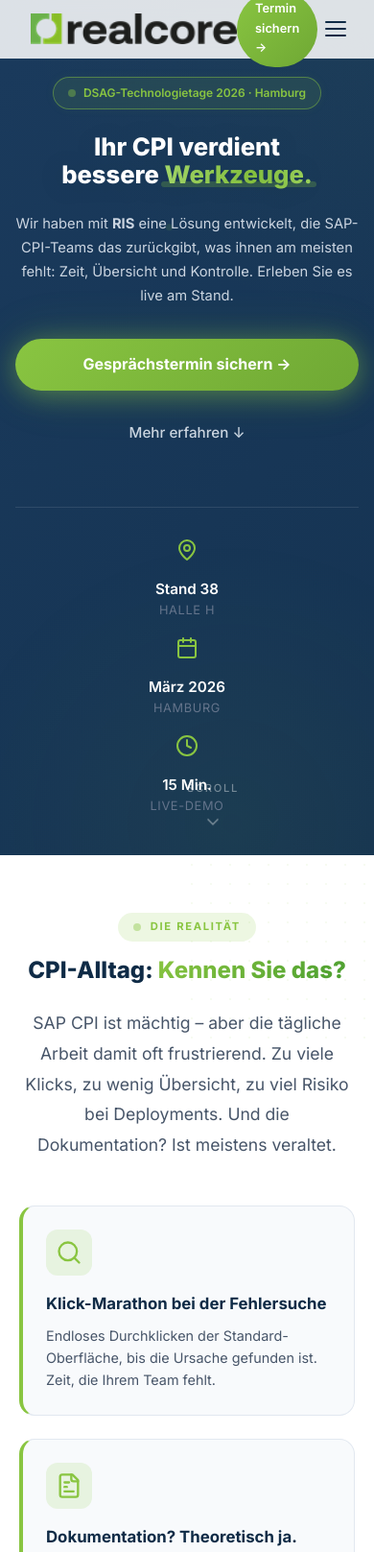
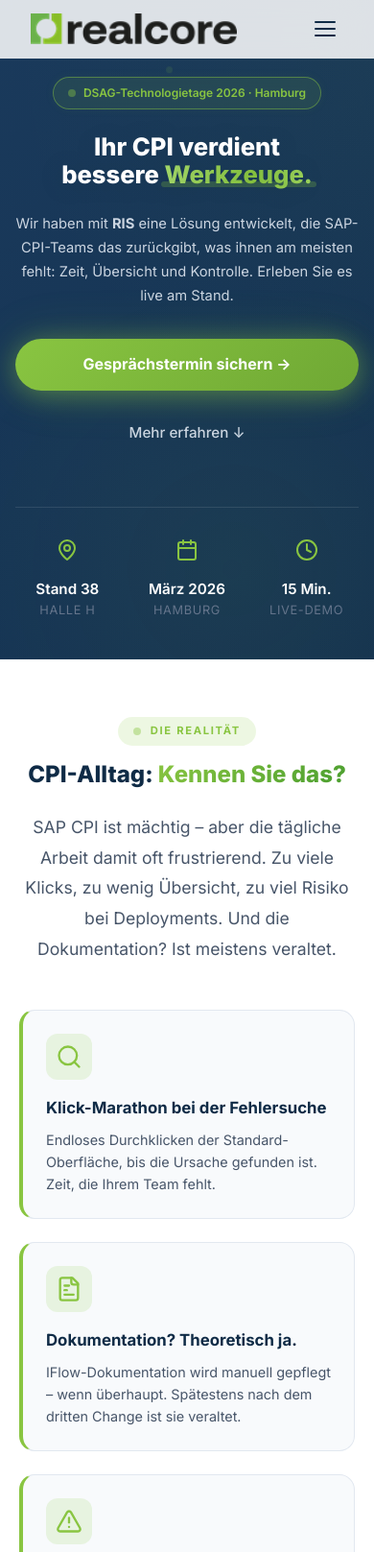
Before and after one commit to mbanner77/rislanding, a plain HTML site: page index.html in a window 390 px wide. Shown: the top 1617 px of the page at 96% size. Drawn offline with Linux system fonts and the light colour scheme.

Commit message:
Mobile: Nav-CTA ausblenden, Hero-Meta nebeneinander, Scroll-Indicator und Dot-Pattern auf Mobile entfernt, Books-Image skaliert

```diff
--- a/index.html
+++ b/index.html
@@ -1526,8 +1526,15 @@
             }
 
             .nav-cta {
-                padding: 0.55rem 1.2rem;
-                font-size: 0.8rem;
+                display: none;
+            }
+
+            .scroll-indicator {
+                display: none;
+            }
+
+            .dot-pattern::after {
+                display: none;
             }
 
             .hero {
@@ -1545,8 +1552,15 @@
             }
 
             .hero-meta {
-                flex-direction: column;
+                flex-direction: row;
+                flex-wrap: wrap;
+                justify-content: center;
                 gap: 1rem;
+            }
+
+            .hero-meta-item {
+                flex: 1;
+                min-width: 90px;
             }
 
             .hero-cta-group {
@@ -1598,6 +1612,12 @@
 
             .books-image {
                 order: -1;
+            }
+
+            .books-image img {
+                max-width: 280px;
+                margin: 0 auto;
+                display: block;
             }
 
             .form-container {
```
